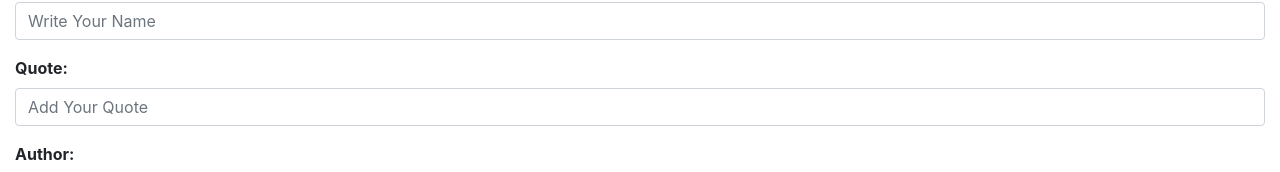
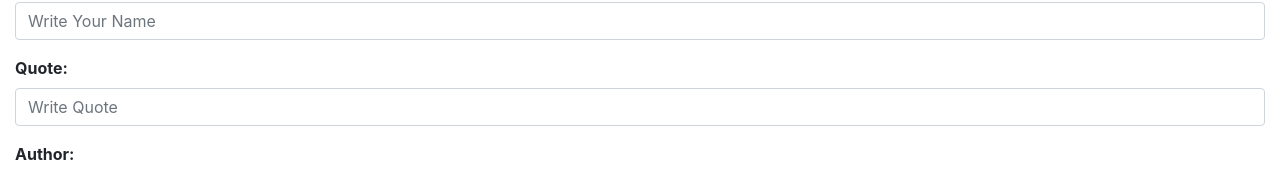
Before and after one commit to Kabu1/quoteit, an Angular app: page / in a window 1280 px wide. Shown: the part 154-326 px from the top of the page. Built offline with nearby package versions, Linux system fonts and the light colour scheme.

Commit message:
edited placeholders

```diff
--- a/src/app/form/form.component.html
+++ b/src/app/form/form.component.html
@@ -10,7 +10,7 @@
 
       <div class="form-group">
           <label for="quotes"><strong>Quote:</strong></label>
-          <input type="text" name="quote" class="form-control" id="exampleFormControlInput1" [(ngModel)]="quoteStr" placeholder="Add Your Quote">
+          <input type="text" name="quote" class="form-control" id="exampleFormControlInput1" [(ngModel)]="quoteStr" placeholder="Write Quote">
       </div>
 
       <div class="form-group">
```
